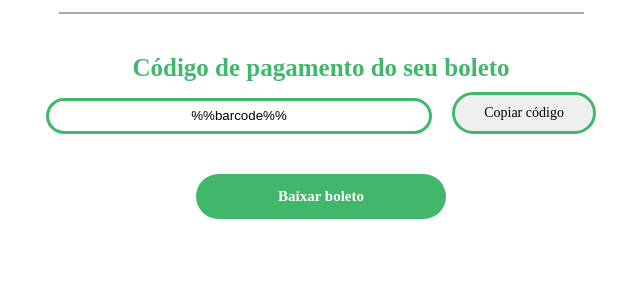
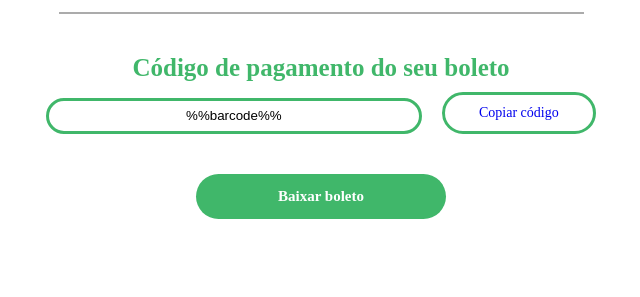
Before and after one commit to gabrieldiassantiago/checkout-yampi, a plain HTML site: page index.html in a window 1280 px wide. Shown: the part 213-510 px from the top of the page, without its empty margins (319-959 px from the left). Drawn offline with Linux system fonts and the light colour scheme.

Commit message:
first commit

```diff
--- a/index.html
+++ b/index.html
@@ -31,7 +31,7 @@
     </div>
     <div class="pagamento-section">
         <input type="text" class="clipboardtext" id="cod-coleto" value="%%barcode%%">
-        <button>Copiar código</button>
+        <a href="%%billet_url%%">Copiar código</a>
     </div>
     <div class="section-baixar">
         <button>Baixar boleto</button>
--- a/style.css
+++ b/style.css
@@ -80,7 +80,7 @@
 
 }
 
-.pagamento-section button {
+.pagamento-section a {
     display: flex;
     padding: 10px 15px;
     font-size: 14px;
@@ -89,6 +89,7 @@
     border: 3px solid #40b76a;
     font-family: 'Montserrat';
     justify-content: center;
+    text-decoration: none;
 }
 
 .section-pedido-atualizado {
```
